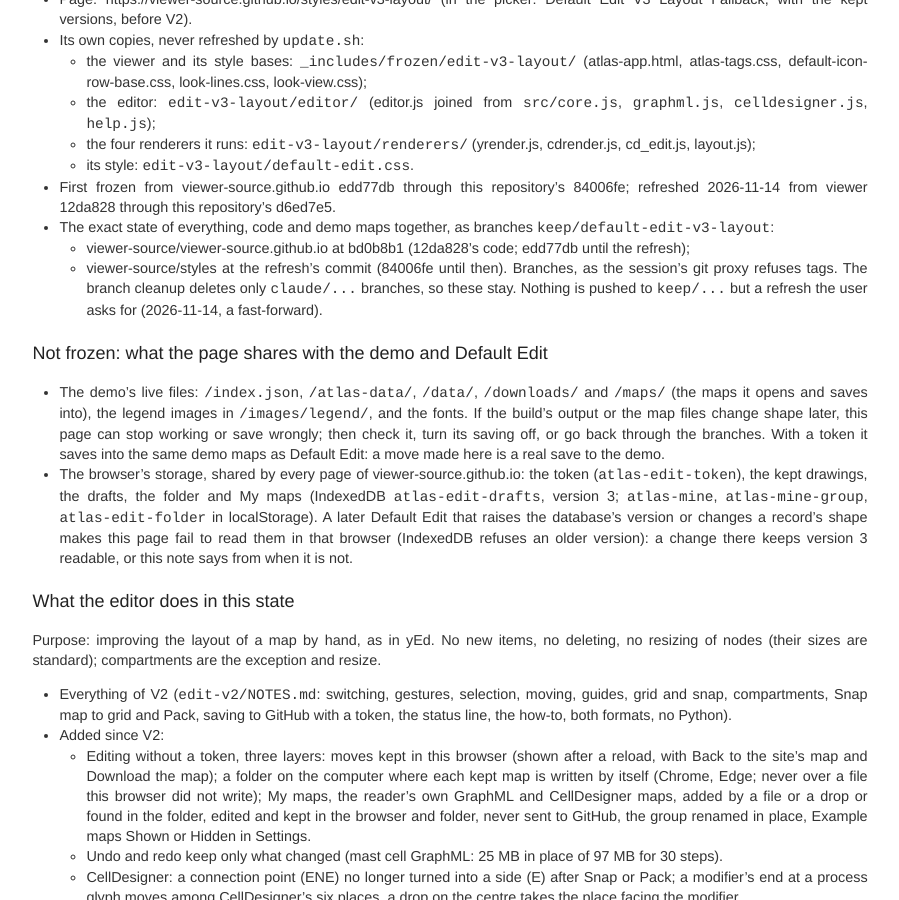
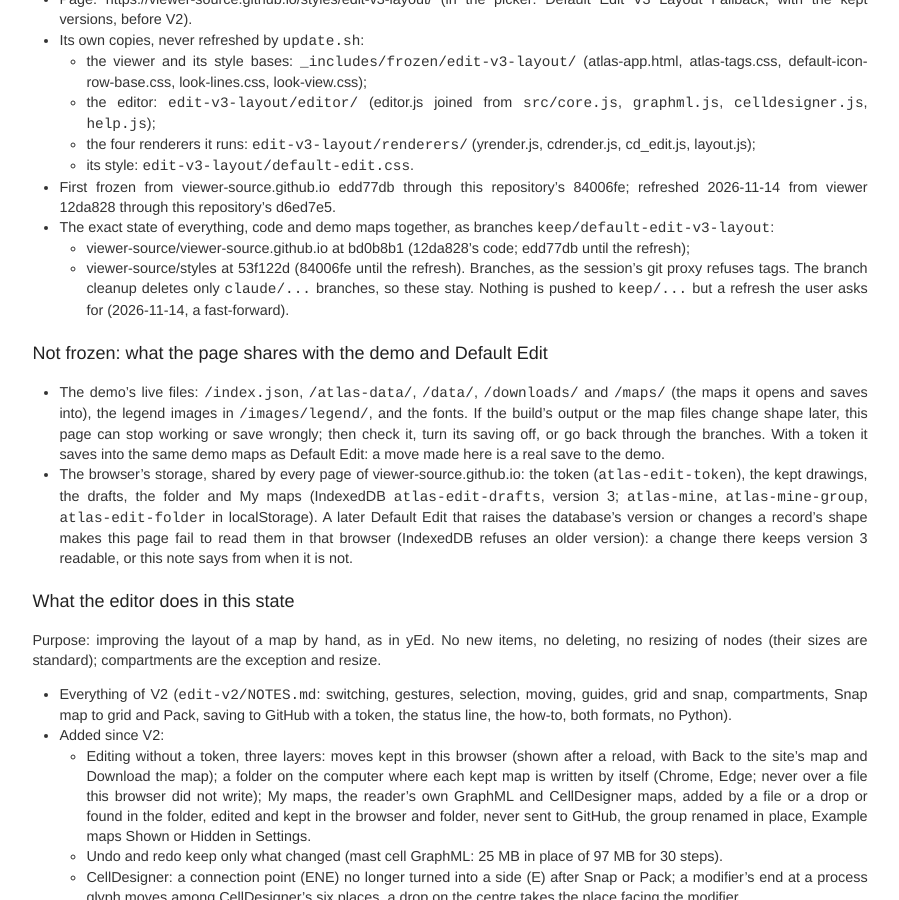
Before and after one commit to viewer-source/styles, a Jekyll site: the page built from edit-v3-layout/NOTES.md, in a window 1280 px wide and 900 px high, scrolled down 368 px. Shown: the whole window, without its empty margins (190-1089 px from the left). Built offline with Jekyll 4.4.1, drawn with Linux system fonts in a browser that asks for light colours; our own code applies the rules of GitHub Pages for plain Markdown files.

Commit message:
Fallback NOTES: the styles keep branch commit
Co-Authored-By: Claude Opus 5.5 <noreply@anthropic.com>
Claude-Session: https://claude.ai/code/session_01RZmt2RotzgjSSmSWTxwic4

```diff
--- a/edit-v3-layout/NOTES.md
+++ b/edit-v3-layout/NOTES.md
@@ -24,7 +24,7 @@ again from Default Edit; the renderers, look files and style bases were already
   12da828 through this repository's d6ed7e5.
 - The exact state of everything, code and demo maps together, as branches `keep/default-edit-v3-layout`:
   - viewer-source/viewer-source.github.io at bd0b8b1 (12da828's code; edd77db until the refresh);
-  - viewer-source/styles at the refresh's commit (84006fe until then).
+  - viewer-source/styles at 53f122d (84006fe until the refresh).
   Branches, as the session's git proxy refuses tags. The branch cleanup deletes only `claude/...` branches, so these
   stay. Nothing is pushed to `keep/...` but a refresh the user asks for (2026-11-14, a fast-forward).
 
```
